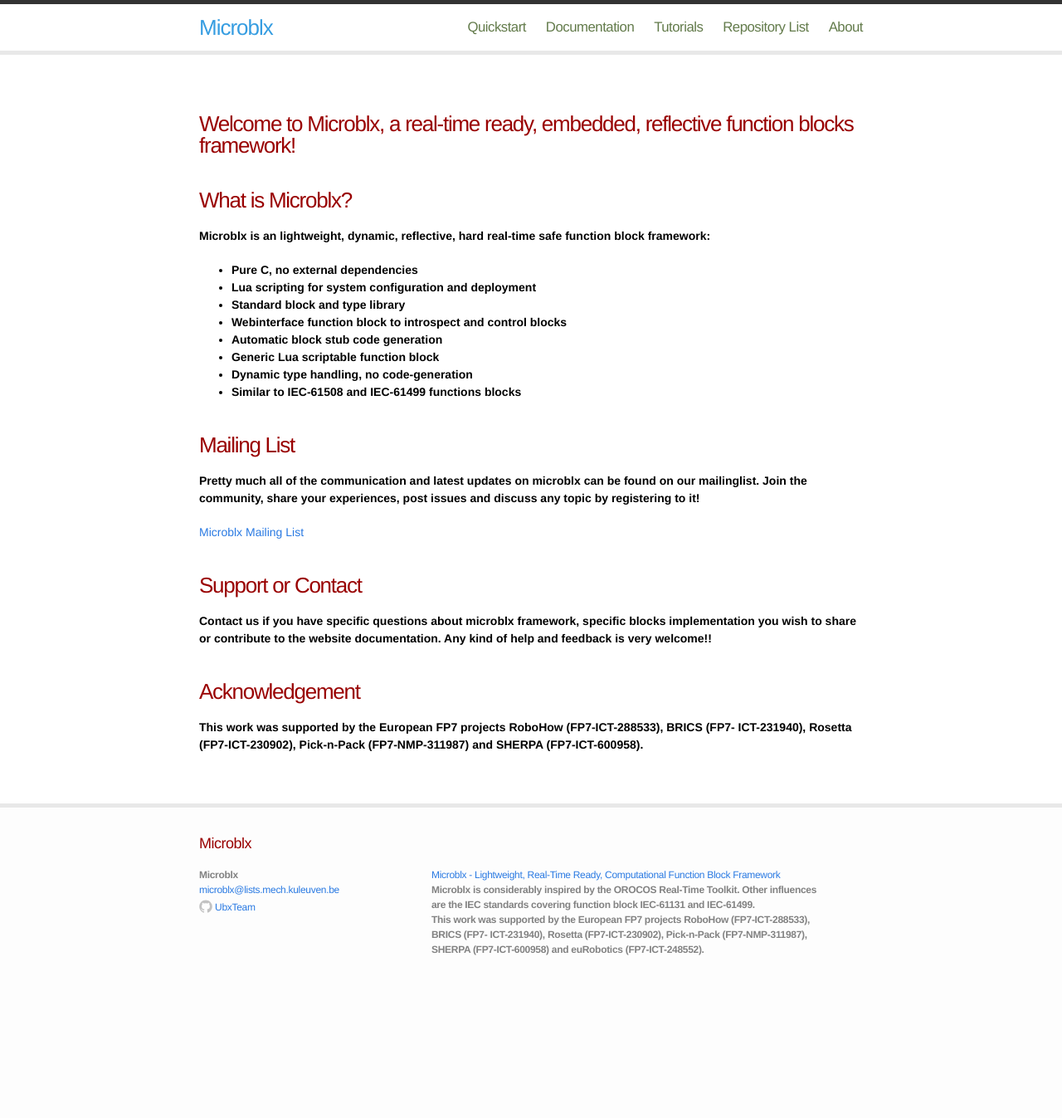
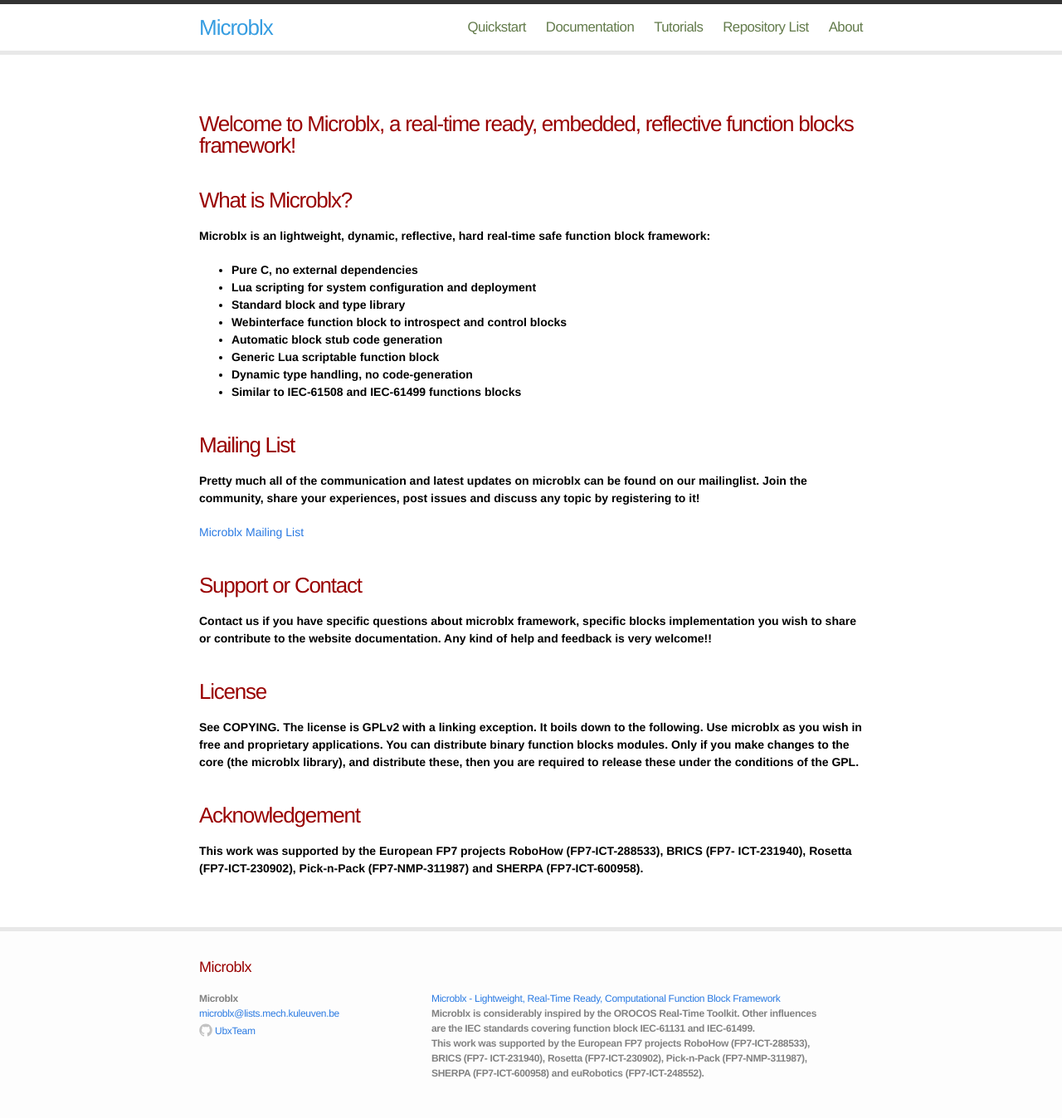
Before and after one commit to UbxTeam/UbxTeam.github.io, a Jekyll site: the page built from index.md, in a window 1280 px wide. Shown: the whole page at 83% size. Built offline with Jekyll 4.4.1, drawn with Linux system fonts in a browser that asks for light colours; before the commit the page ends 1198 px from its top, so only the background shows below that.

Commit message:
license terms on homepage

```diff
--- a/index.md
+++ b/index.md
@@ -32,6 +32,16 @@ Support or Contact
 
 Contact us if you have specific questions about microblx framework, specific blocks implementation you wish to share or contribute to the website documentation. Any kind of help and feedback is very welcome!!
 
+License
+-------
+
+See COPYING. The license is GPLv2 with a linking exception. It boils
+down to the following. Use microblx as you wish in free and
+proprietary applications. You can distribute binary function blocks
+modules. Only if you make changes to the core (the microblx library),
+and distribute these, then you are required to release these under the
+conditions of the GPL.
+
 Acknowledgement
 ---------------
 
```
Also changed, not shown: Documentation/ubx_software_overview/main_page.md (+9 -0 lines).
